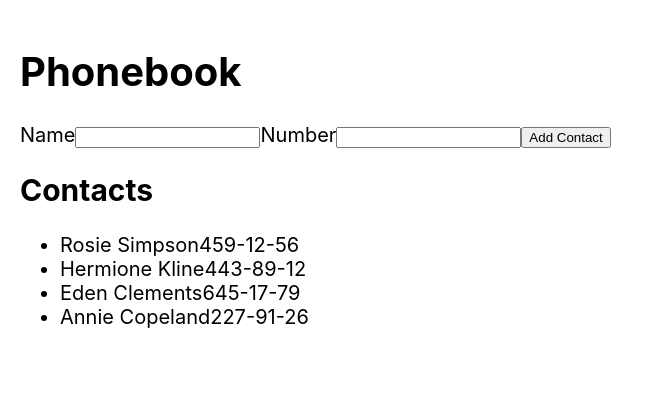
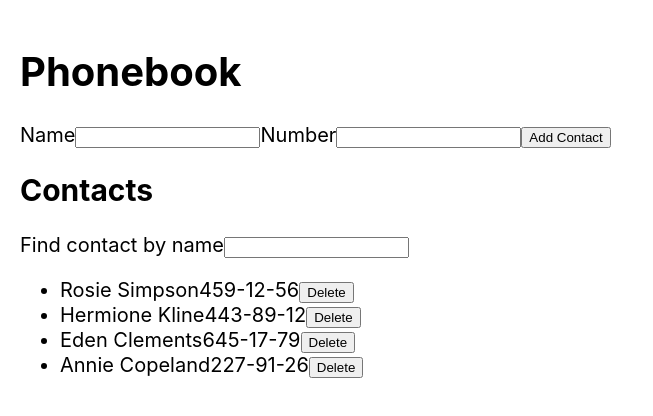
Before and after one commit to OlesiaAndreiko/goit-react-hw-02-phonebook, a React (Create React App) app: page / in a window 1280 px wide. Shown: the top 416 px of the page, without its empty margins (0-653 px from the left). Built offline with nearby package versions, Linux system fonts and the light colour scheme.

Commit message:
Updated base code.

```diff
--- a/src/components/App.jsx
+++ b/src/components/App.jsx
@@ -53,11 +53,19 @@ export class App extends Component {
           <button type="Submit">Add Contact</button>
         </form>
         <h2>Contacts</h2>
+        <label htmlFor="number">
+            Find contact by name
+            <input
+              type="tel"
+              name="number"
+            />
+          </label>
         <ul>
           {this.state.contacts.map(({ id, name, number }) => (
             <li key={id}>
               <span>{name}</span>
               <span>{number}</span>
+              <button type="button" name={name} onDelete={this.handleDelete}>Delete</button>
             </li>
           ))}
         </ul>
```
